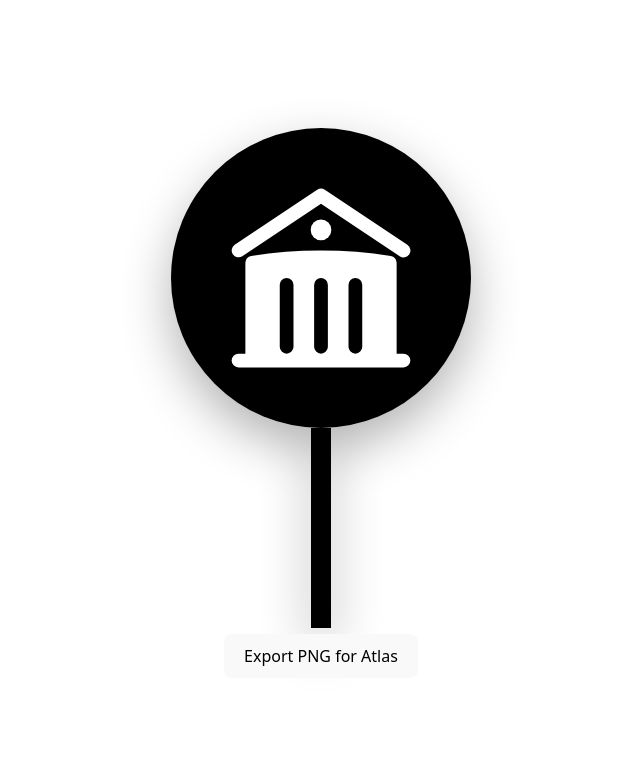
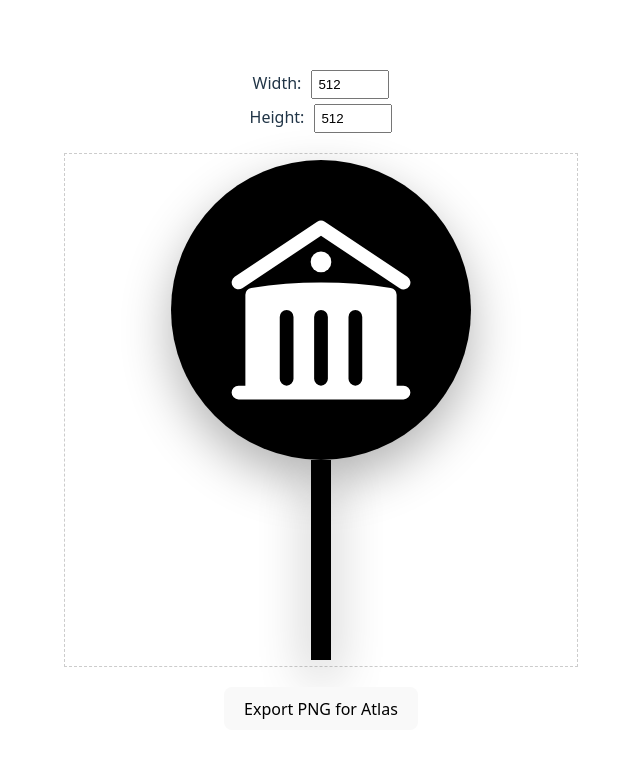
Before and after one commit to nverjinski/iconic, a React (Vite) app: page / in a window 1280 px wide. Shown: the top 758 px of the page, without its empty margins (319-959 px from the left). Built offline with nearby package versions, Linux system fonts and the light colour scheme.

Commit message:
feat: made the size of the component variable

```diff
--- a/src/components/IconExporter.jsx
+++ b/src/components/IconExporter.jsx
@@ -1,10 +1,11 @@
-import React, { useRef } from "react";
+import React, { useRef, useState } from "react";
 import * as htmlToImage from "html-to-image";
 import IconComponent from "../IconComponent/IconComponent";
 
 const IconExporter = () => {
   const iconRef = useRef(null);
-  const size = 512;
+  const [width, setWidth] = useState(512);
+  const [height, setHeight] = useState(512);
 
   const downloadIcon = async () => {
     if (iconRef.current === null) return;
@@ -12,12 +13,12 @@ const IconExporter = () => {
     try {
       const dataUrl = await htmlToImage.toPng(iconRef.current, {
         // Set the pixel dimensions for the exported PNG
-        width: size,
-        height: size,
+        width: width,
+        height: height,
       });
 
       const link = document.createElement("a");
-      link.download = `custom_icon_${size}x${size}.png`;
+      link.download = `custom_icon_${width}x${height}.png`;
       link.href = dataUrl;
       link.click();
     } catch (error) {
@@ -27,12 +28,38 @@ const IconExporter = () => {
 
   return (
     <>
+      <div style={{ marginBottom: "20px" }}>
+        <label style={{ display: "block", marginBottom: "5px" }}>
+          Width:
+          <input
+            type="number"
+            value={width}
+            onChange={(e) => setWidth(parseInt(e.target.value) || 512)}
+            min="1"
+            max="2048"
+            style={{ marginLeft: "10px", padding: "5px" }}
+          />
+        </label>
+        <label style={{ display: "block", marginBottom: "10px" }}>
+          Height:
+          <input
+            type="number"
+            value={height}
+            onChange={(e) => setHeight(parseInt(e.target.value) || 512)}
+            min="1"
+            max="2048"
+            style={{ marginLeft: "10px", padding: "5px" }}
+          />
+        </label>
+      </div>
       <div
         ref={iconRef}
         style={{
-          width: size,
-          height: size,
+          width: width,
+          height: height,
           background: "transparent",
+          border: "1px dashed #ccc",
+          marginBottom: "20px",
         }}
       >
         <IconComponent />
```
